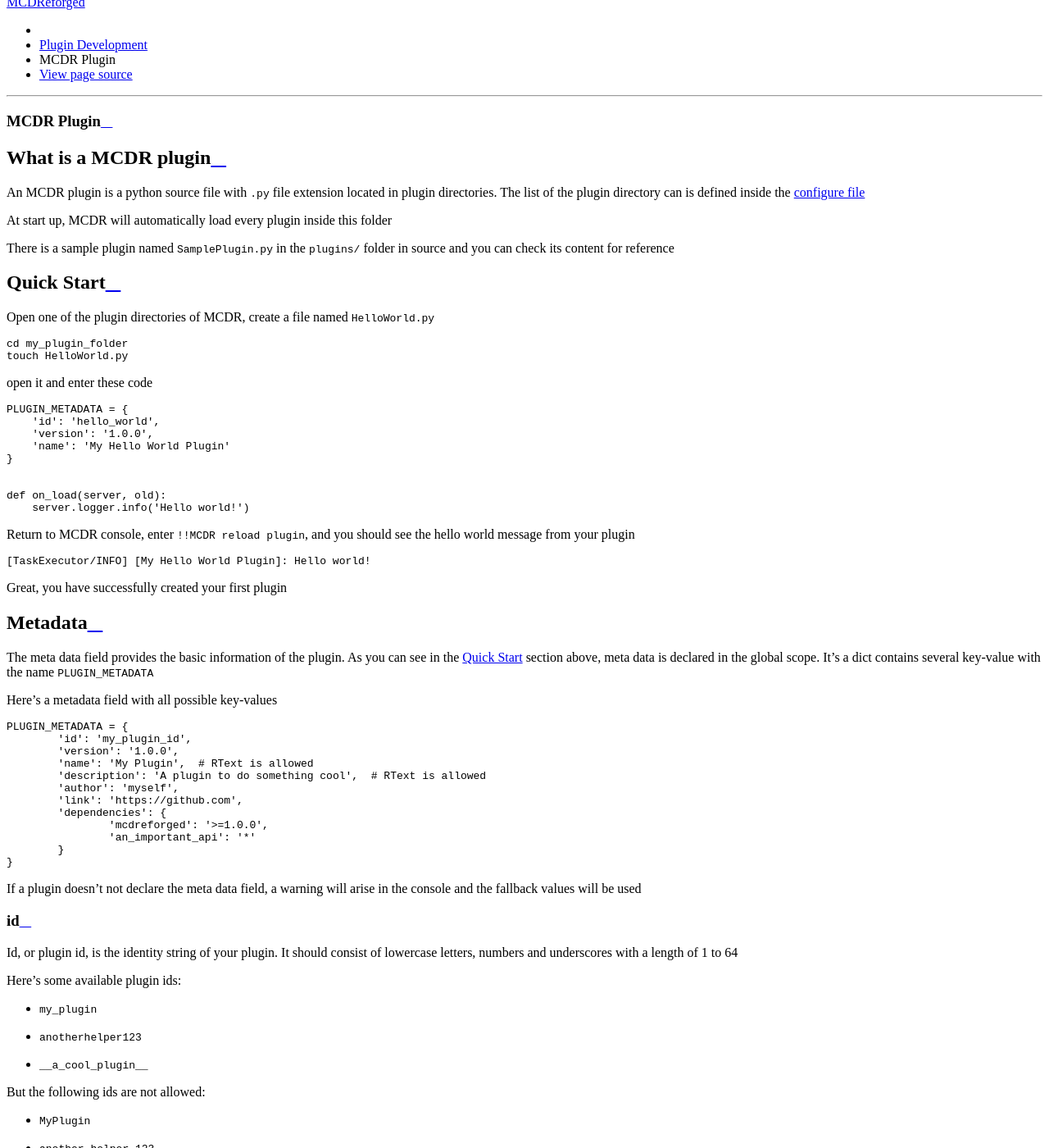
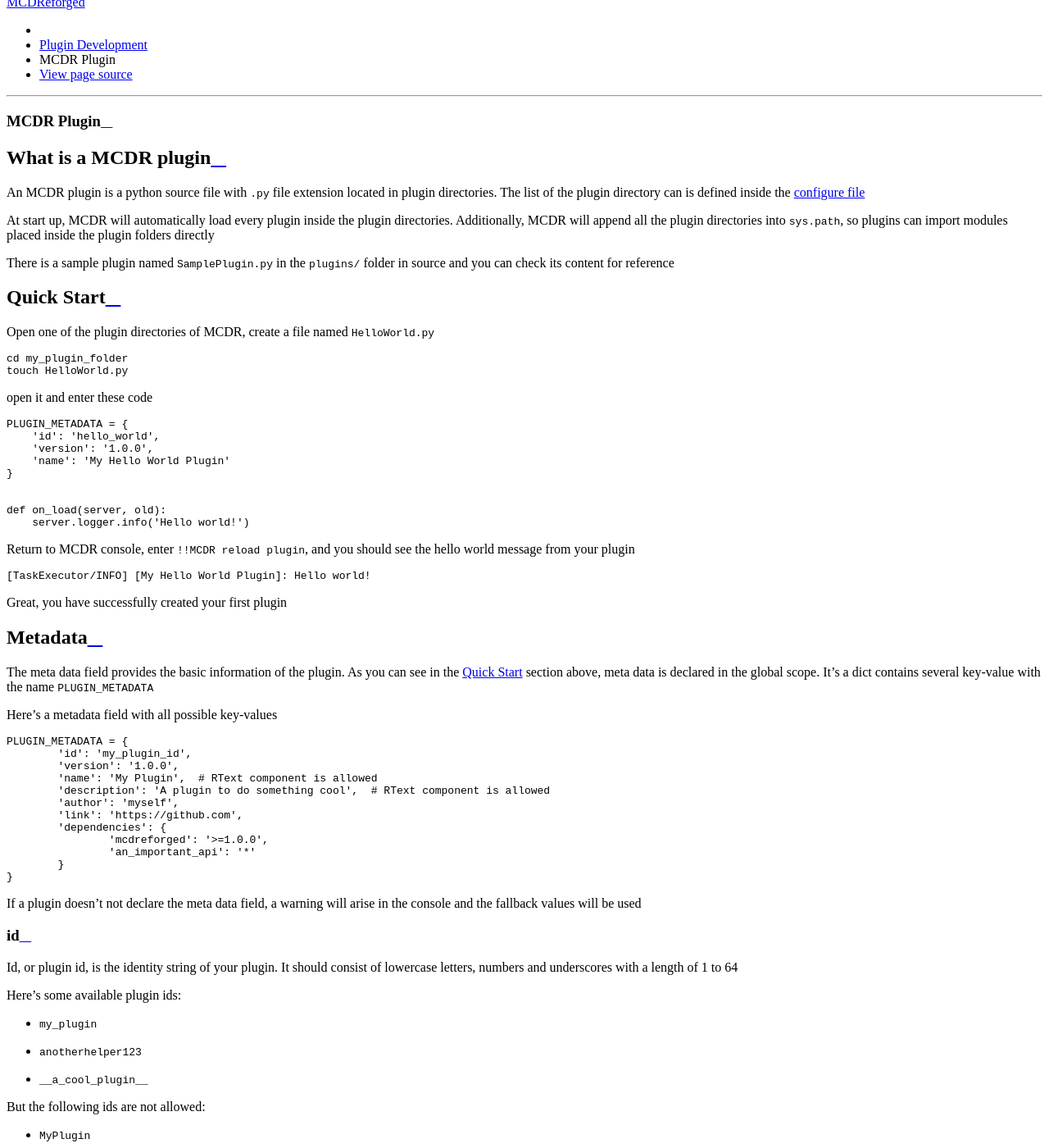
Before and after one commit to MCDReforged/MCDReforged, a Sphinx documentation site: the page built from docs/source/plugin_dev/basic.md, in a window 1280 px wide and 1400 px high, scrolled down 587 px. Shown: the whole window at 82% size. Built offline with Sphinx 7.4.7 and the Read the Docs theme 2.0.0, drawn with Linux system fonts in a browser that asks for light colours.

```diff
--- a/docs/source/plugin_dev/basic.md
+++ b/docs/source/plugin_dev/basic.md
@@ -4,7 +4,7 @@
 
 An MCDR plugin is a python source file with `.py` file extension located in plugin directories. The list of the plugin directory can is defined inside the [configure file](configure.html#plugin_directories)
 
-At start up, MCDR will automatically load every plugin inside this folder
+At start up, MCDR will automatically load every plugin inside the plugin directories. Additionally, MCDR will append all the plugin directories into `sys.path`, so plugins can import modules placed inside the plugin folders directly
 
 There is a sample plugin named `SamplePlugin.py` in the `plugins/` folder in source and you can check its content for reference
 
@@ -50,8 +50,8 @@ Here's a metadata field with all possible key-values
 PLUGIN_METADATA = {
 	'id': 'my_plugin_id',
 	'version': '1.0.0',
-	'name': 'My Plugin',  # RText is allowed
-	'description': 'A plugin to do something cool',  # RText is allowed
+	'name': 'My Plugin',  # RText component is allowed
+	'description': 'A plugin to do something cool',  # RText component is allowed
 	'author': 'myself',
 	'link': 'https://github.com',
 	'dependencies': {
```
Also changed, not shown: 2 other files.
